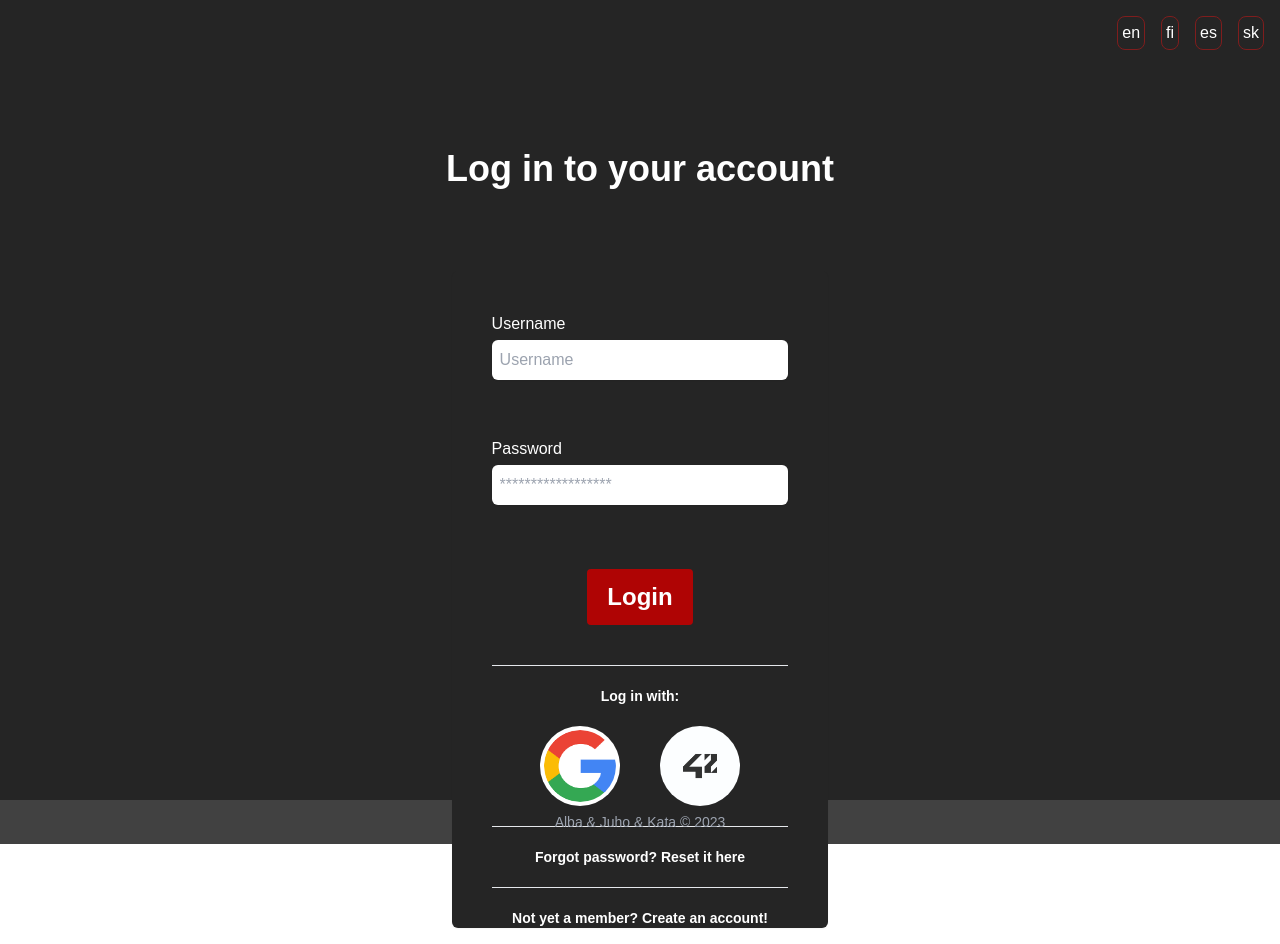
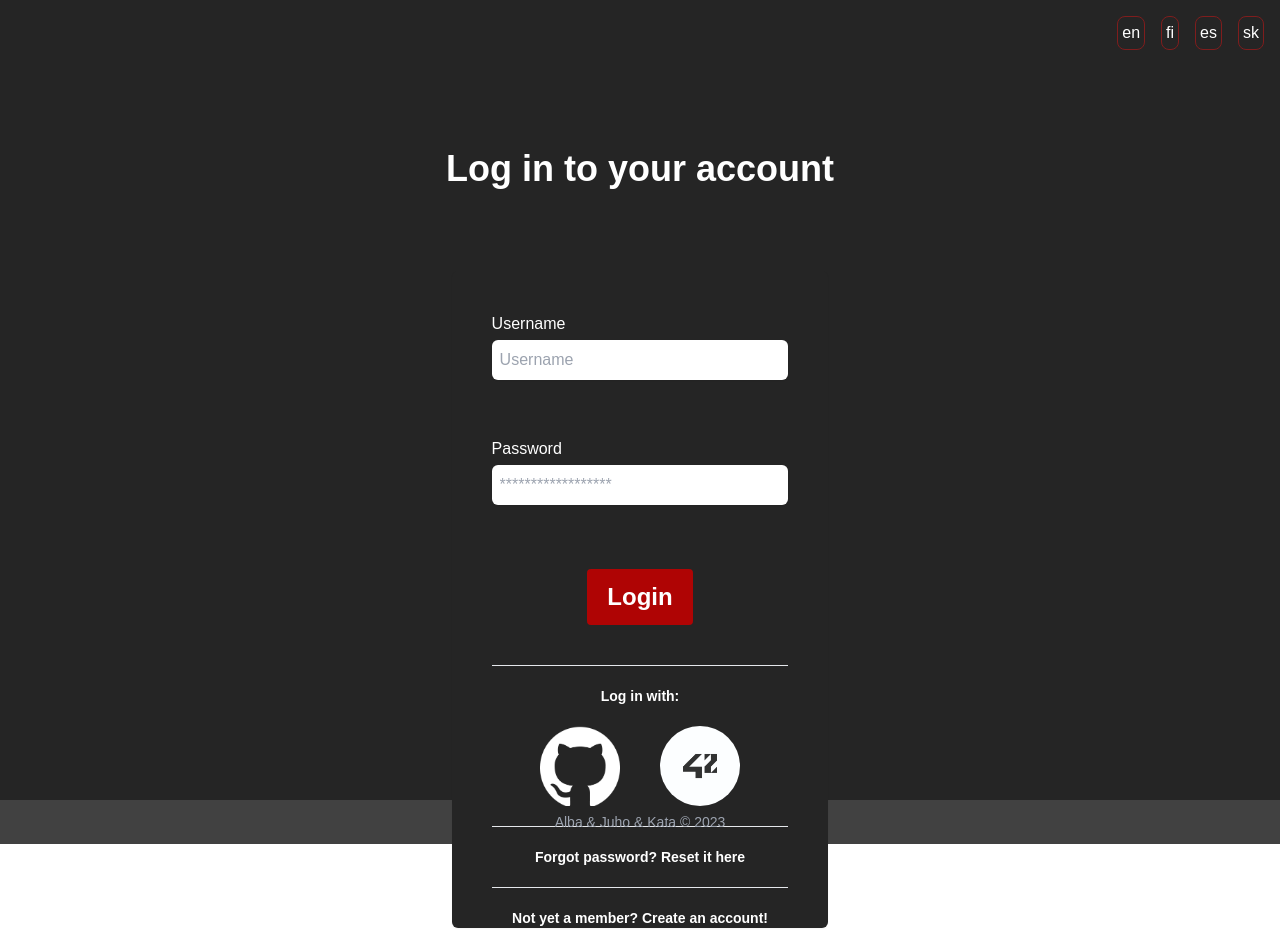
Before and after one commit to JuhoKangas/hypertube, a React (Create React App) app in the folder client/: page /login in a window 1280 px wide. Built offline with nearby package versions, Linux system fonts and the light colour scheme; no server answers.

Commit message:
Redirection for github oauth working.

```diff
--- a/client/src/routes/Login.js
+++ b/client/src/routes/Login.js
@@ -94,31 +94,24 @@ const Login = () => {
           </div>
           <div className='flex items-center justify-center mt-5 mb-5'>
             <div className='flex gap-10'>
-              {/*               <a
-                href={`https://github.com/login/oauth/authorize?client_id=${process.env.GITHUB_OAUTH_CLIENT_ID}&redirect_uri=${process.env.GITHUB_OAUTH_REDIRECT_URL}&response_type=code&scope=user`}
+              <a
+                //href={`https://github.com/login/oauth/authorize?client_id=${process.env.GITHUB_OAUTH_CLIENT_ID}&redirect_uri=${process.env.GITHUB_OAUTH_REDIRECT_URL}&response_type=code&scope=user`}
+								href={`https://github.com/login/oauth/authorize?&client_id=${process.env.REACT_APP_GITHUB_CLIENT_ID}`}
               >
                 <img
                   className='w-20 h-20 cursor-pointer'
                   src='github.png'
                   alt='github-img'
                 ></img>
-              </a> */}
+              </a>
 
-              <a href='http://localhost:3001/oauth/auth/google'>
+{/*               <a href='http://localhost:3001/oauth/auth/google'>
                 <img
                   className='w-20 h-20 rounded-full cursor-pointer p-1 bg-white'
                   src='google.png'
                   alt='google-img'
                 ></img>
-              </a>
-
-              {/* 							<button onClick={login42}>
-							<img
-                  className='w-20 h-20 rounded-full cursor-pointer'
-                  src='42.jpeg'
-                  alt='42-img'
-                ></img>
-							</button> */}
+              </a> */}
 
               <a
                 href={`https://api.intra.42.fr/oauth/authorize?client_id=${process.env.REACT_APP_CLIENT_ID}&redirect_uri=${process.env.REACT_APP_REDIRECT_URL}&response_type=code&state=jxfgldf33gysg47skg86sdgsk2d`}
```
